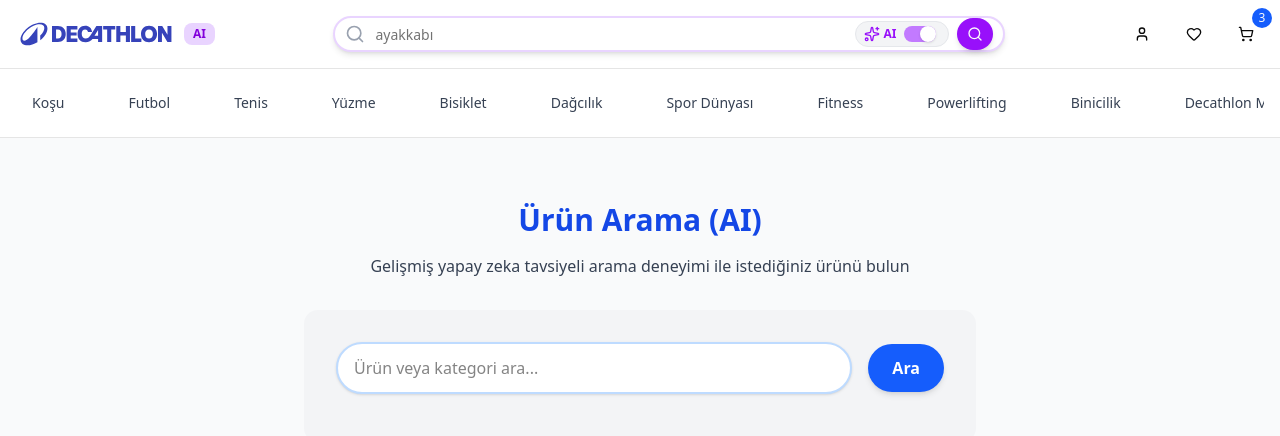
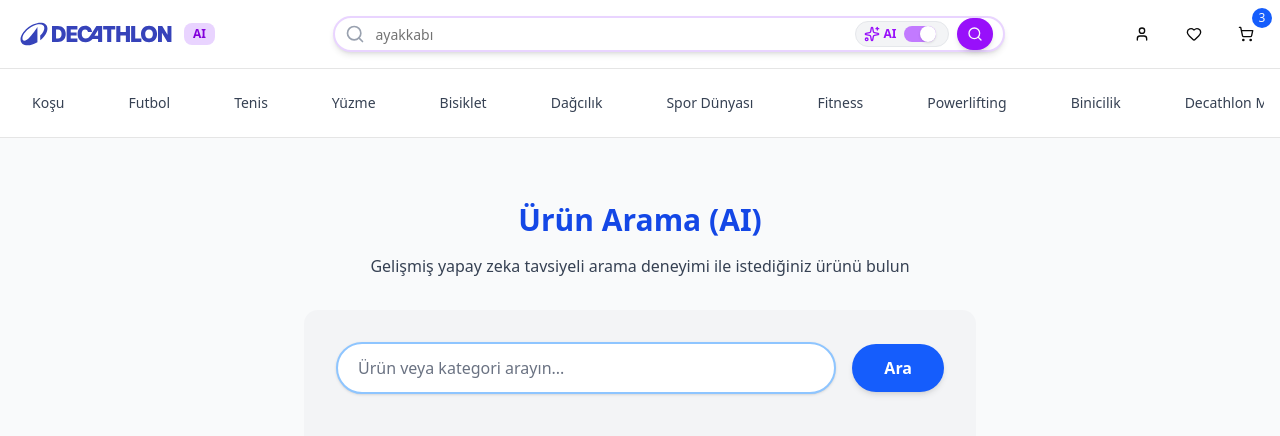
Before and after one commit to basarballioz/dtw-frontend-tr, a Next.js app: page /search in a window 1280 px wide. Shown: the top 436 px of the page. Built offline with nearby package versions, Linux system fonts and the light colour scheme.

Commit message:
fix: suspense added to ai-search

```diff
--- a/app/ai-search/page.jsx
+++ b/app/ai-search/page.jsx
@@ -3,7 +3,7 @@
 import Header from "../components/Header";
 import Navigation from "../components/Navigation";
 import { categories } from "../data/constants";
-import { useState, useEffect } from "react";
+import { useState, useEffect, Suspense } from "react";
 import { Button } from "@/components/ui/button";
 import { Input } from "@/components/ui/input";
 import { Sparkles } from "lucide-react";
@@ -101,7 +101,16 @@ function parseInline(text) {
   return parts;
 }
 
-export default function AiSearchPage() {
+export default function SearchPageWrapper() {
+  return (
+    <Suspense fallback={<div>Loading...</div>}>
+      <SearchPage />
+    </Suspense>
+  );
+}
+
+function SearchPage() {
+  const [search, setSearch] = useState("");
   const [query, setQuery] = useState("");
   const [answer, setAnswer] = useState("");
   const [loading, setLoading] = useState(false);
--- a/app/search/page.jsx
+++ b/app/search/page.jsx
@@ -37,10 +37,10 @@ function ProductCard({ title, link }) {
       href={link}
       target="_blank"
       rel="noopener noreferrer"
-      className="flex flex-col sm:flex-row items-center gap-4 border border-gray-200 rounded-xl p-4 mb-4 bg-white shadow hover:shadow-lg transition group"
+      className="flex flex-col sm:flex-row items-center gap-4 border border-gray-200 rounded-xl p-6 mb-4 bg-white shadow-md hover:shadow-lg transition group"
       style={{ textDecoration: "none" }}
     >
-      <div className="flex-shrink-0 w-20 h-20 bg-gray-100 rounded-lg overflow-hidden flex items-center justify-center">
+      <div className="flex-shrink-0 w-24 h-24 bg-blue-50 rounded-lg overflow-hidden flex items-center justify-center border border-blue-200">
         <img
           src="/placeholder.png"
           alt={title}
@@ -48,8 +48,8 @@ function ProductCard({ title, link }) {
         />
       </div>
       <div className="flex-1 text-left">
-        <div className="font-bold text-blue-700 text-lg group-hover:underline">{title}</div>
-        <div className="text-xs text-gray-500 break-all">{link}</div>
+        <div className="font-bold text-blue-800 text-xl group-hover:underline">{title}</div>
+        <div className="text-sm text-gray-600 break-all">{link}</div>
       </div>
     </a>
   );
@@ -185,19 +185,19 @@ export default function SearchPage() {
         <div className="bg-gray-100 rounded-xl p-8">
           <form
             onSubmit={handleSearch}
-            className="flex flex-col md:flex-row gap-4 items-center justify-center mb-4"
+            className="flex flex-col md:flex-row gap-4 items-center justify-center mb-6"
           >
             <input
               type="text"
-              placeholder="Ürün veya kategori ara..."
+              placeholder="Ürün veya kategori arayın..."
               value={search}
               onChange={e => setSearch(e.target.value)}
-              className="flex-1 min-w-0 text-base px-4 py-3 rounded-full border-2 border-blue-200 focus:border-blue-400 bg-white shadow"
+              className="flex-1 w-full md:w-auto text-base px-5 py-3 rounded-full border-2 border-blue-300 focus:border-blue-500 bg-white shadow-sm placeholder-gray-500"
               required
             />
             <button
               type="submit"
-              className="rounded-full bg-blue-600 hover:bg-blue-700 px-6 py-3 text-base font-semibold text-white shadow-md"
+              className="rounded-full bg-blue-600 hover:bg-blue-700 px-8 py-3 text-base font-semibold text-white shadow-md transition-colors duration-200"
               disabled={loading}
             >
               {loading ? "Aranıyor..." : "Ara"}
```
